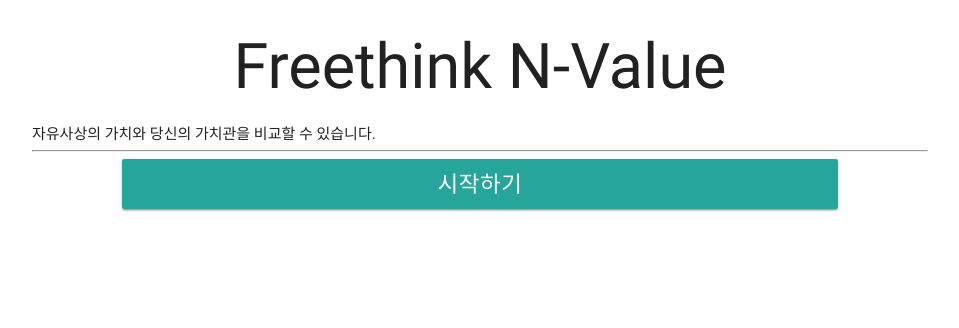
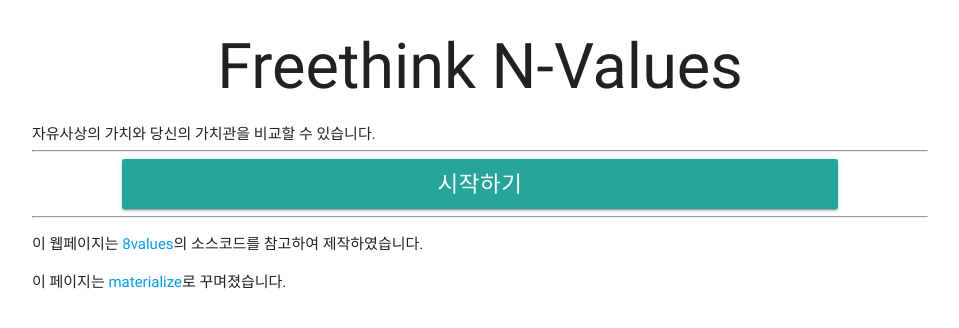
Before and after one commit to soma0sd/Freethinker-N-Value, a Jekyll site: the page built from index.html, in a window 1280 px wide. Shown: the top 328 px of the page, without its empty margins (160-1119 px from the left). Built offline with Jekyll 4.4.1, drawn with Linux system fonts in a browser that asks for light colours; nearby versions of some CDN libraries.

Commit message:
구성 변경

```diff
--- a/_includes/01_body.html
+++ b/_includes/01_body.html
@@ -1,6 +1,10 @@
-<h1 class="center-align">Freethink N-Value</h1>
+<h1 class="center-align">Freethink N-Values</h1>
 <h6 clas="center-align">자유사상의 가치와 당신의 가치관을 비교할 수 있습니다.</h6>
 <hr>
-<button id="start-btn" class="waves-effect waves-light btn center-align" onclick="location.href='instructions.html';">
+<button id="start-btn" class="waves-effect waves-light btn center-align" onclick="location.href='start.html';">
   시작하기
 </button>
+
+<hr>
+<p>이 웹페이지는 <a href="https://8values.github.io/">8values</a>의 소스코드를 참고하여 제작하였습니다.</p>
+<p>이 페이지는 <a href="http://materializecss.com">materialize</a>로 꾸며졌습니다.</p>
```
Also changed, not shown: start.html (added, +10 -0 lines).
